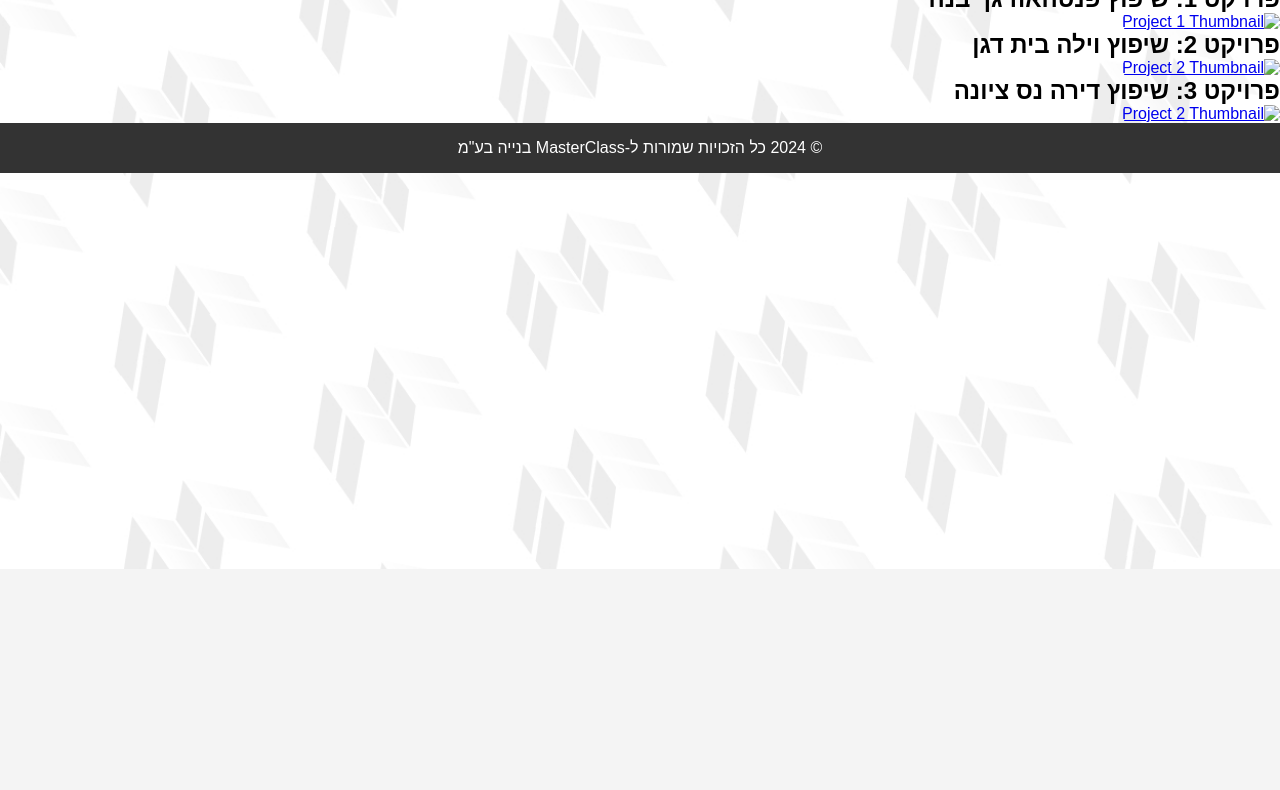
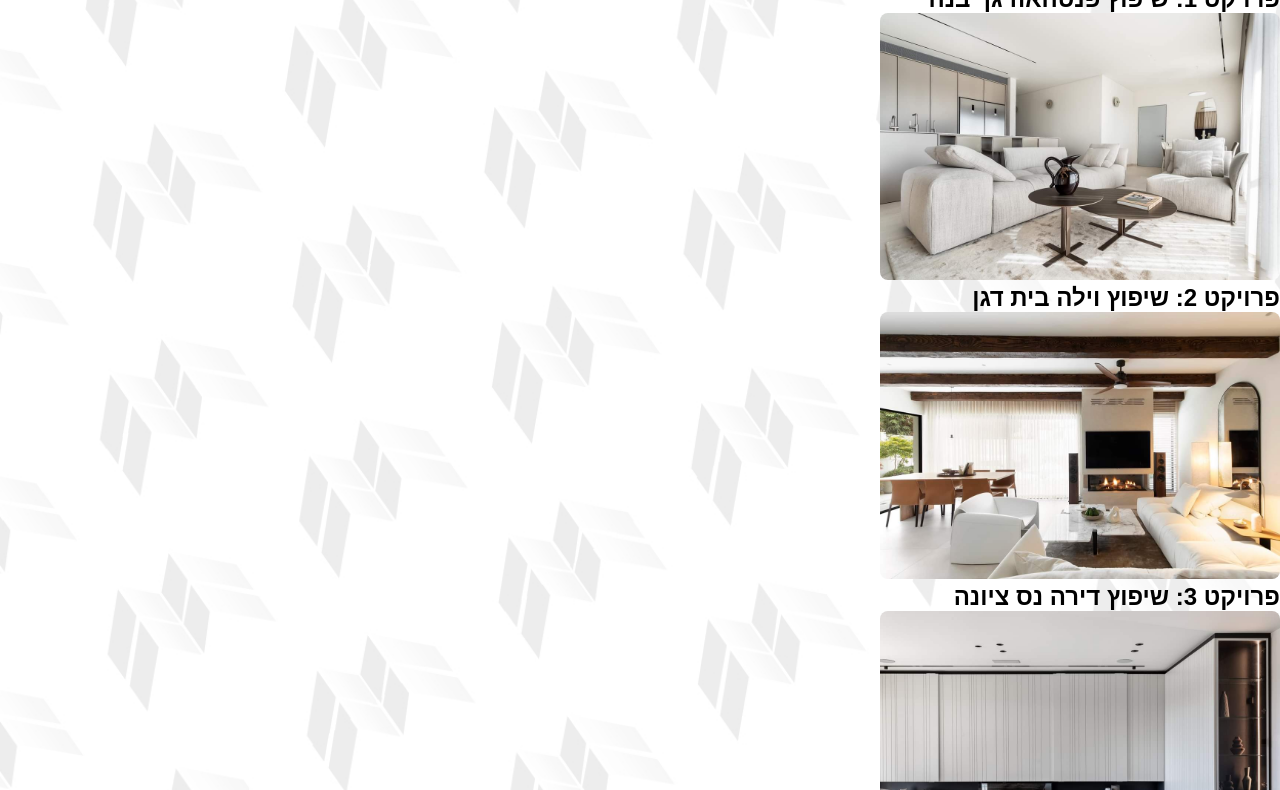
Before and after one commit to idoF2301/MasterClass, a plain HTML site: page projects.html in a window 1280 px wide. Shown: the part 231-1021 px from the top of the page. Before the commit the page ends 800 px from the top, so only its background shows below. Drawn offline with Linux system fonts and the light colour scheme; the site is published under a folder, as on GitHub Pages, so addresses that start at the root find nothing.

Commit message:
Add files via upload

```diff
--- a/projects.html
+++ b/projects.html
@@ -25,20 +25,20 @@
         <div class="project">
             <h2>פרויקט 1: שיפוץ פנטהאוז גן יבנה</h2>
             <a href="project1.html">
-                <img src="/PGY/IMG-20241004-WA0002.jpg" alt="Project 1 Thumbnail">
+                <img src="PGY/IMG-20241004-WA0002.jpg" alt="Project 1 Thumbnail">
             </a>
         </div>
 
         <div class="project">
             <h2>פרויקט 2: שיפוץ וילה בית דגן</h2>
             <a href="project2.html">
-                <img src="/project2/IMG-20241004-WA0062.jpg" alt="Project 2 Thumbnail">
+                <img src="project2/IMG-20241004-WA0062.jpg" alt="Project 2 Thumbnail">
             </a>
         </div>
         <div class="project">
             <h2>פרויקט 3: שיפוץ דירה נס ציונה</h2>
             <a href="project3.html">
-                <img src="/project3/IMG-20241004-WA0105.jpg" alt="Project 2 Thumbnail">
+                <img src="project3/IMG-20241004-WA0105.jpg" alt="Project 2 Thumbnail">
             </a>
         </div>
     </section>
```
